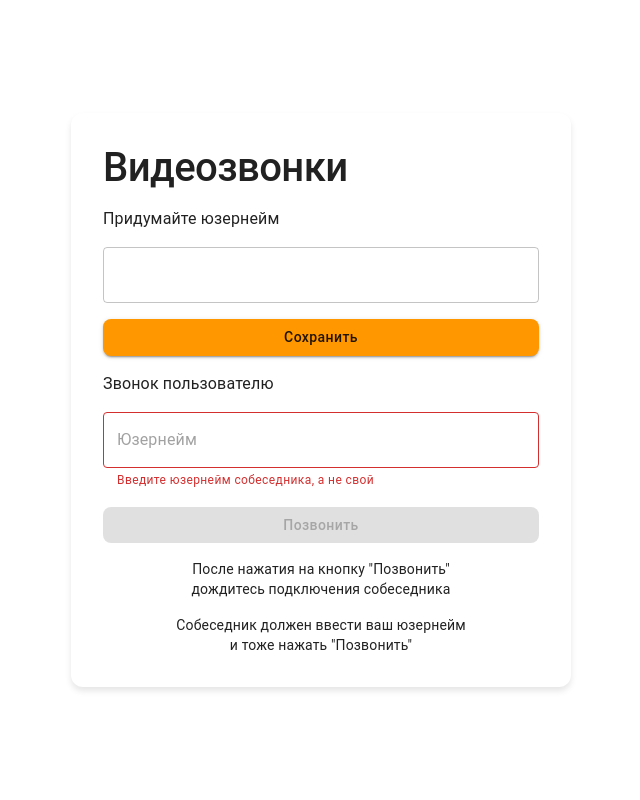
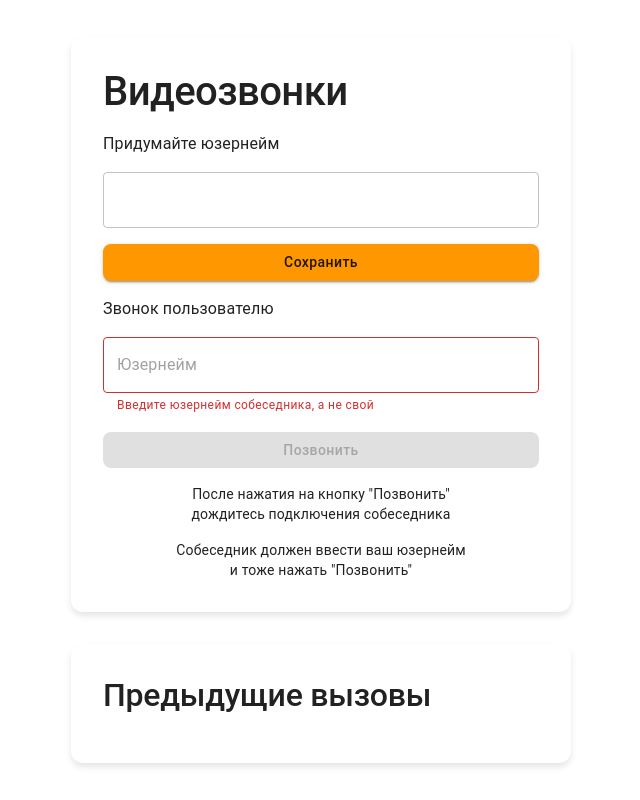
Before and after one commit to nikolayemrikh/calls, a React (Vite) app: page / in a window 1280 px wide. Shown: the whole page, without its empty margins (319-959 px from the left). Built offline with nearby package versions, Linux system fonts and the light colour scheme.

Commit message:
call list

```diff
--- a/src/PeerLobby/index.tsx
+++ b/src/PeerLobby/index.tsx
@@ -4,21 +4,34 @@ import {} from '@app/core/crypto/keyManagement';
 import { ELocalStorageKey } from '@app/core/localStorage/constants';
 import {} from '@app/core/peer/types';
 import { Button, Card, Stack, TextField, Typography } from '@mui/material';
-import { FC, useState } from 'react';
+import { FC, useMemo, useState } from 'react';
 import { useNavigate } from 'react-router-dom';
 import { match } from 'ts-pattern';
+
+const getPreviousCallsUsernames = (): string[] => {
+  return JSON.parse(localStorage.getItem(ELocalStorageKey.PreviousCallsUsernames) ?? '[]');
+};
 
 export const PeerLobby: FC = () => {
   const navigate = useNavigate();
 
+  const previousCallsUsernames = useMemo(() => getPreviousCallsUsernames(), []);
   const [username, setUsername] = useState(localStorage.getItem(ELocalStorageKey.Username) ?? '');
   const [isChangingUsername, setIsChangingUsername] = useState(false);
   const [currentUsername, setCurrentUsername] = useState(username);
   const [peerUsername, setPeerUsername] = useState('');
 
+  const handleCallSubmit = () => {
+    navigate(routes.call + '/' + peerUsername);
+    localStorage.setItem(
+      ELocalStorageKey.PreviousCallsUsernames,
+      JSON.stringify([...previousCallsUsernames, peerUsername])
+    );
+  };
+
   return (
     <PageMain>
-      <Stack direction="column" flexGrow={1} alignItems="center" justifyContent="center">
+      <Stack direction="column" flexGrow={1} gap={4} alignItems="center" justifyContent="center">
         <Stack direction="row" justifyContent="center" width="100%">
           <Card sx={{ padding: 4, flexBasis: 500 }}>
             <Stack direction="column" gap={2}>
@@ -82,7 +95,15 @@ export const PeerLobby: FC = () => {
                   );
                 })}
 
-              <Stack direction="column" gap={2}>
+              <Stack
+                direction="column"
+                gap={2}
+                component="form"
+                onSubmit={(evt) => {
+                  evt.preventDefault();
+                  handleCallSubmit();
+                }}
+              >
                 <Typography variant="body1">Звонок пользователю</Typography>
                 <TextField
                   value={peerUsername}
@@ -95,7 +116,7 @@ export const PeerLobby: FC = () => {
                   variant="contained"
                   disabled={!peerUsername || username === peerUsername}
                   onClick={() => {
-                    navigate(routes.call + '/' + peerUsername);
+                    handleCallSubmit();
                   }}
                 >
                   Позвонить
@@ -111,6 +132,38 @@ export const PeerLobby: FC = () => {
             </Stack>
           </Card>
         </Stack>
+
+        <Stack direction="row" justifyContent="center" width="100%">
+          <Card sx={{ padding: 4, flexBasis: 500 }}>
+            <Stack direction="column" gap={2}>
+              <Typography variant="h2">Предыдущие вызовы</Typography>
+
+              <Stack direction="column" gap={2}>
+                {previousCallsUsernames.map((previousCallUsername) => {
+                  return (
+                    <Stack
+                      key={previousCallUsername}
+                      direction="row"
+                      alignItems="center"
+                      justifyContent="space-between"
+                      gap={2}
+                    >
+                      <Typography variant="body1">{previousCallUsername}</Typography>
+                      <Button
+                        variant="outlined"
+                        onClick={() => {
+                          navigate(routes.call + '/' + previousCallUsername);
+                        }}
+                      >
+                        Позвонить
+                      </Button>
+                    </Stack>
+                  );
+                })}
+              </Stack>
+            </Stack>
+          </Card>
+        </Stack>
       </Stack>
     </PageMain>
   );
--- a/src/core/localStorage/constants.ts
+++ b/src/core/localStorage/constants.ts
@@ -6,4 +6,5 @@ export const ELocalStorageKey = {
   PrivateKey: 'private_key',
   Chats: 'chats',
   VideoRooms: 'video_rooms',
+  PreviousCallsUsernames: 'prev_calls_usernames',
 } as const;
```
